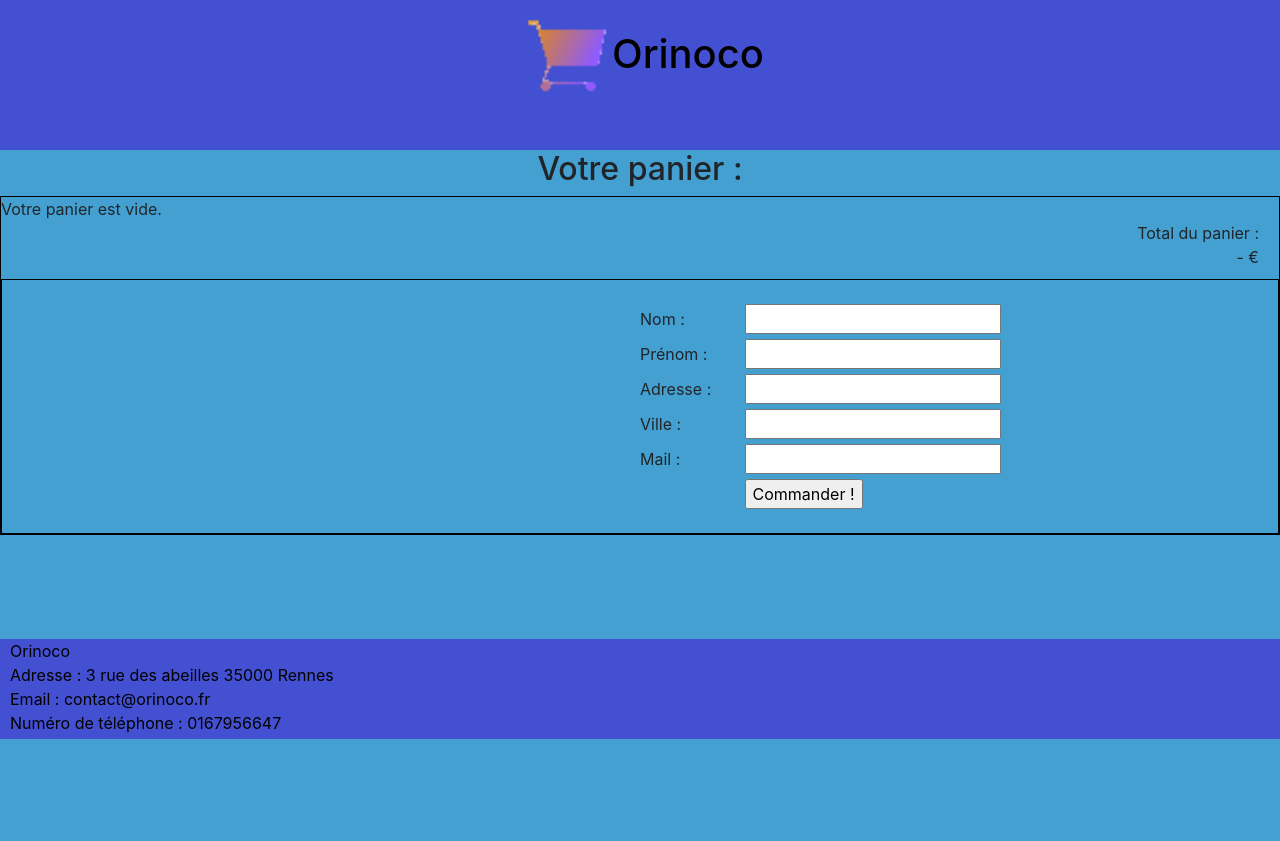
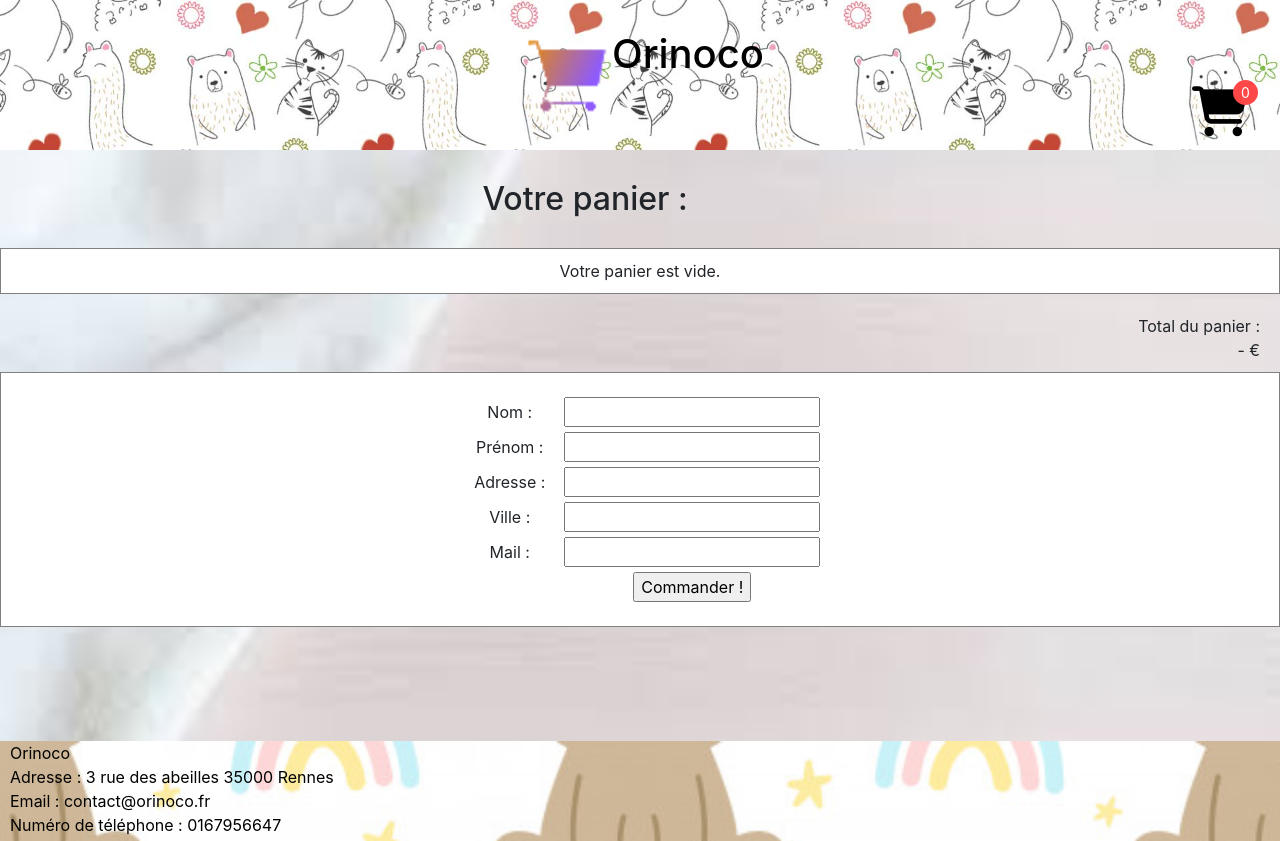
Before and after one commit to GuillaumeRossinot/Projet5, a website: page pages/panier.html in a window 1280 px wide. Before the commit the page ends 800 px from the top, so only its background shows below. Drawn offline with Linux system fonts and the light colour scheme.

Commit message:
-Modification total du design

```diff
--- a/css/style.css
+++ b/css/style.css
@@ -1,15 +1,20 @@
 body {
-    height: 100vh;
-    background-color: #43a0d1 !important;
+    /*background-color: #43a0d1 !important;*/
+    background-image: url("../images/background.jpg");
+    background-size: cover;
+    background-repeat: no-repeat;
 }
 
 header {
-    background-color: #4350d1;
+    /* background-color: #4350d1; */
     height: 150px;
     width: 100%;
     display: block;
     right: 0;
     left: 0;
+    background-image: url("../images/bg-breadcrumb.jpg");
+    background-size: cover;
+    background-repeat: no-repeat;
 }
 
 
@@ -39,6 +44,22 @@ i {
     color: black;
 }
 
+.right-cart-number {
+    background: #ff4747;
+    max-width: 30px;
+    min-width: 25px;
+    height: 25px;
+    color: #fff;
+    border-radius: 15px;
+    position: absolute;
+    top: 80px;
+    right: 22px;
+    font-size: 14px;
+    line-height: 25px;
+    text-align: center;
+    padding: 0 2px;
+}
+
 #titre {
     position: relative;
     top: 0;
@@ -56,6 +77,16 @@ i {
 
 .produitours {
     border: 1px solid black;
+    background-color: white;
+    height: 430px;
+    width: 500px;
+    margin-bottom: 30px;
+    padding-left: 10px;
+    padding-right: 10px;
+}
+
+.produitours img {
+    border: 1px solid grey;
 }
 
 img {
@@ -64,7 +95,8 @@ img {
     border: 1px solid black;
     display: block;
     margin-left: auto;
-    margin-right: auto
+    margin-right: auto;
+    margin-top: 20px;
 }
 
 .produitours,
@@ -90,12 +122,15 @@ a.button {
 }
 
 footer {
-    background-color: #4350d1;
+    /* background-color: #4350d1; */
     height: 100px;
     margin-top: 104px;
     right: 0;
     bottom: 0;
     left: 0;
+    background-image: url("../images/ours-peluche-fond-transparent-arc-ciel_42349-712.jpg");
+    background-size: 100%;
+    background-repeat: no-repeat;
 }
 
 .infofooter {
--- a/css/styleconfcommande.css
+++ b/css/styleconfcommande.css
@@ -1,3 +1,31 @@
-.produit {
-    border: 1px solid black;
+h2 {
+    text-align: center;
+    margin-top: 30px !important;
+    margin-bottom: 30px !important;
 }
+
+.TextConfCommande {
+    border: 1px solid grey;
+    text-align: center;
+    margin-top: 30px !important;
+    margin-bottom: 30px !important;
+    background-color: white;
+}
+
+.confCommande {
+    display: inline-flex !important;
+
+}
+
+.confCommande div {
+    margin-left: 5px;
+    padding-left: 10px;
+    padding-right: 10px;
+}
+
+
+footer {
+    position: absolute;
+    bottom: 0;
+    width: 100%;
+}
--- a/css/stylepanier.css
+++ b/css/stylepanier.css
@@ -1,27 +1,56 @@
 h2 {
     text-align: center;
+    margin-top: 30px !important;
+    margin-bottom: 30px !important;
 }
 
-.produit {
-    border: 1px solid black;
+
+#produits {
+    border: 1px solid grey;
+    padding-top: 10px;
+    padding-bottom: 10px;
+    margin-bottom: 20px;
+    margin-top: 20px;
+    text-align: center;
+    background-color: white;
 }
 
+
 #listeproduits {
-    border: 1px solid black;
+    border: 1px solid grey;
+    padding-top: 10px;
+    margin-bottom: 20px;
+    margin-top: 20px;
 }
 
 .imageproduit {
     float: left;
     margin-top: 10px;
+    border: 1px solid grey;
 }
 
 .infosproduit {
     text-align: left;
     margin-left: 200px;
+    padding-top: 15px;
 }
 
 .modifquantite {
-    display: inline-block;
+    display: inline-flex !important;
+
+}
+
+.modifquantite div,
+.modifquantite button {
+    margin-left: 5px;
+    padding-left: 10px;
+    padding-right: 10px;
+}
+
+.modifquantite button {
+    height: 10px;
+    text-align: center;
+    padding-bottom: 25px;
 }
 
 #prixtotal {
@@ -30,19 +59,23 @@ h2 {
 }
 
 .col-sm {
-    border: 1px solid black;
+    border: 1px solid grey;
     width: 100px;
     display: inline-block;
+    margin-top: 10px;
+    margin-bottom: 10px;
+    background-color: white;
+    text-align: center;
 }
 
 #formulairecommande {
     margin-top: 10px;
+    text-align: center;
 }
 
 #formulairecommande label {
     display: inline-block;
     width: 100px;
-    margin-left: 50%;
 }
 
 #formulairecommande input {
--- a/css/styleproduit.css
+++ b/css/styleproduit.css
@@ -3,12 +3,20 @@ h2 {
     margin-top: 50px !important;
 }
 
+#displayError {
+    text-align: center;
+}
+
 .produit {
     border: 1px solid black;
+    background-color: white;
     width: 600px;
-    height: 300px;
+    height: 370px;
     margin: 0 auto;
-    margin-top: 160px;
+    margin-top: 20px;
+    padding-left: 20px;
+    padding-right: 20px;
+    padding-top: 20px;
 }
 
 .images {
@@ -18,6 +26,7 @@ h2 {
 .ours img {
     height: 300px;
     width: 300px;
+    border: 1px solid grey;
 }
 
 .colorselect {
--- a/pages/panier.html
+++ b/pages/panier.html
@@ -16,6 +16,8 @@
     <header>
         <img src="../images/logo.PNG" alt="logo" id="logo" />
         <h1><a href="../index.html" id="titre">Orinoco</a></h1>
+        <a href="./panier.html"><i class="fas fa-shopping-cart"></i><span class="right-cart-number"
+                id="right-cart-num"></span></a>
     </header>
 
     <main>
@@ -68,6 +70,7 @@
     </footer>
 
     <script type="text/javascript" src="../scripts/panier.js"></script>
+    <script type="text/javascript" src="../scripts/NbArticle.js"></script>
 
 </body>
 
--- /dev/null
+++ b/scripts/NbArticle.js
@@ -0,0 +1,18 @@
+NbArticlePanier();
+
+function NbArticlePanier() {
+    console.log("fonction article panier");
+    let panierNbArticle = localStorage.getItem("panier");
+    let panierNbArticleJson = JSON.parse(panierNbArticle);
+    if (panierNbArticleJson == null) {
+        document.getElementById('right-cart-num').innerHTML = 0;
+        console.log("panier vide");
+    } else {
+        let nbArticle = 0;
+        for (elementNbArticle of panierNbArticleJson) {
+            nbArticle += elementNbArticle.quantityp;
+            console.log("panier remplie");
+        }
+        document.getElementById('right-cart-num').innerHTML = nbArticle;
+        }
+    }
--- a/scripts/details.js
+++ b/scripts/details.js
@@ -93,6 +93,7 @@ fetch(teddyAPI)
             //panierLinea.push(descproduit);  //  ajout les nouvelles données
             storedValue = JSON.stringify(panierLinea); /*   stringify les données */
             localStorage.setItem("panier", storedValue);/*    mettre a jour les données */
+            NbArticlePanier();
         }
 
     });
--- a/scripts/panier.js
+++ b/scripts/panier.js
@@ -21,6 +21,7 @@ function plusTeddy(idTeddy, colorTeddy, prixTeddy) {//todo
     }
     let panierDjson = JSON.stringify(panierD);
     localStorage.setItem("panier", panierDjson);
+    NbArticlePanier();
 }
 
 function moinsTeddy(idTeddy, colorTeddy, prixTeddy) {//todo
@@ -46,6 +47,7 @@ function moinsTeddy(idTeddy, colorTeddy, prixTeddy) {//todo
     }
     let panierDjson = JSON.stringify(panierD);
     localStorage.setItem("panier", panierDjson);
+    NbArticlePanier();
 }
 
 function calculTotalPrixpanier() {
```
Also changed, not shown: index.html (+3 -1 lines), pages/confcommande.html (+11 -5 lines), pages/produit.html (+3 -1 lines), scripts/confirmation.js (+6 -4 lines), images/background.jpg (added), images/bg-breadcrumb.jpg (added), images/ciel-2.jpg (added), images/logo3.PNG (added), images/ours-peluche-fond-transparent-arc-ciel_42349-712.jpg (added), scripts/index.js (line endings or trailing spaces), 1 other file.
